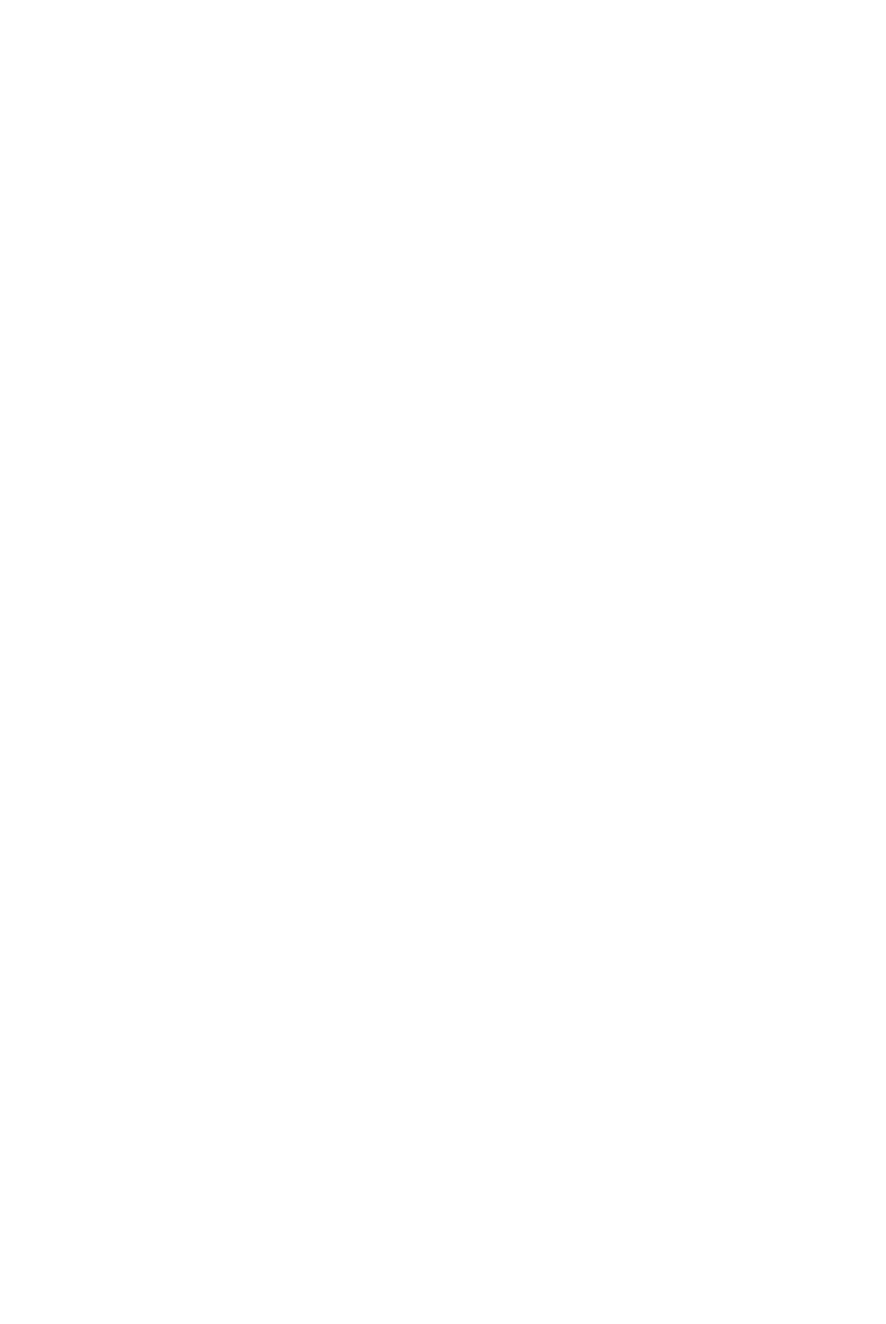
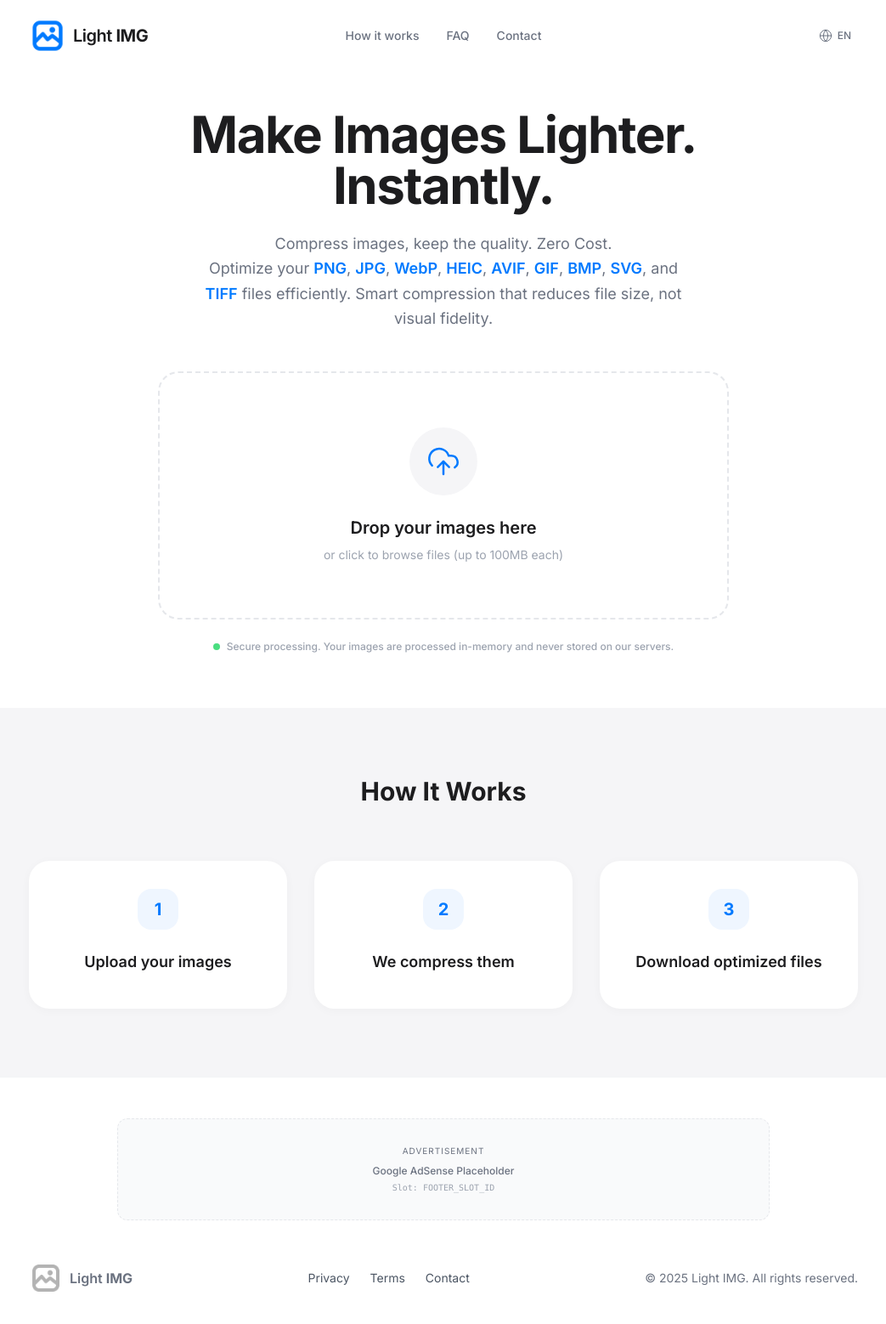
Before and after one commit to adriancantero-stack/lightimg-app, a React (Vite) app: page /en in a window 1280 px wide. Before the commit this address had no page. Shown: the top 1558 px of the page at 85% size, without its empty margins (118-1161 px from the left). Before the commit the page ends 800 px from the top, so only its background shows below. Built offline with nearby package versions, Linux system fonts and the light colour scheme.

Commit message:
feat: implement international SEO routing (/:lang)

```diff
--- a/App.tsx
+++ b/App.tsx
@@ -1,5 +1,6 @@
-import React, { Suspense } from 'react';
-import { BrowserRouter as Router, Routes, Route } from 'react-router-dom';
+import React, { Suspense, useEffect } from 'react';
+import { BrowserRouter as Router, Routes, Route, Navigate, useParams, useLocation, useNavigate } from 'react-router-dom';
+import { useTranslation } from 'react-i18next';
 import { LoaderIcon } from './components/Icons';
 
 // Lazy load pages for better performance
@@ -16,10 +17,52 @@ const LoadingFallback = () => (
   </div>
 );
 
+// Wrapper to handle language based on URL
+const LanguageWrapper = ({ children }: { children: React.ReactNode }) => {
+  const { lang } = useParams();
+  const { i18n } = useTranslation();
+  const navigate = useNavigate();
+  const location = useLocation();
+
+  useEffect(() => {
+    const supportedLangs = ['en', 'es', 'pt'];
+
+    if (lang && supportedLangs.includes(lang)) {
+      if (i18n.language !== lang) {
+        i18n.changeLanguage(lang);
+      }
+    } else {
+      // Invalid language or root path, redirect to default or detected
+      const detectedLang = i18n.language.split('-')[0];
+      const targetLang = supportedLangs.includes(detectedLang) ? detectedLang : 'en';
+      // Preserve the rest of the path if it exists, otherwise go to root of target lang
+      // But since this wrapper is inside /:lang, we might be here due to a catch-all or direct access
+      // For simplicity in this step, we'll handle the root redirect in the main Routes
+    }
+  }, [lang, i18n, navigate, location]);
+
+  return <>{children}</>;
+};
+
+// Component to handle root redirection
+const RootRedirect = () => {
+  const { i18n } = useTranslation();
+  const supportedLangs = ['en', 'es', 'pt'];
+  const detectedLang = i18n.language.split('-')[0];
+  const targetLang = supportedLangs.includes(detectedLang) ? detectedLang : 'en';
+
+  return <Navigate to={`/${targetLang}`} replace />;
+};
+
 const App: React.FC = () => {
   return (
     <Router>
       <Suspense fallback={<LoadingFallback />}>
+        <Routes>
+          <Route path="/" element={<RootRedirect />} />
+
+          <Route path="/:lang/*" element={
+            <LanguageWrapper>
               <Routes>
                 <Route path="/" element={<HomePage />} />
                 <Route path="/how-it-works" element={<HowItWorksPage />} />
@@ -27,6 +70,13 @@ const App: React.FC = () => {
                 <Route path="/privacy" element={<PrivacyPage />} />
                 <Route path="/terms" element={<TermsPage />} />
                 <Route path="/contact" element={<ContactPage />} />
+                <Route path="*" element={<Navigate to="/" replace />} />
+              </Routes>
+            </LanguageWrapper>
+          } />
+
+          {/* Catch all for non-lang paths, redirect to root which then redirects to lang */}
+          <Route path="*" element={<Navigate to="/" replace />} />
         </Routes>
       </Suspense>
     </Router>
--- a/components/Footer.tsx
+++ b/components/Footer.tsx
@@ -4,8 +4,10 @@ import { Link } from 'react-router-dom';
 import AdUnit from './AdUnit';
 
 const Footer: React.FC = () => {
-  const { t } = useTranslation();
+  const { t, i18n } = useTranslation();
   const currentYear = new Date().getFullYear();
+  const currentLang = i18n.language.split('-')[0];
+  const getPath = (path: string) => `/${currentLang}${path}`;
 
   return (
     <footer className="bg-white border-t border-gray-100 py-12">
@@ -20,9 +22,9 @@ const Footer: React.FC = () => {
           </div>
 
           <div className="flex gap-6 text-sm text-gray-600">
-            <Link to="/privacy" className="hover:text-apple-dark transition-colors">{t('footer.privacy')}</Link>
-            <Link to="/terms" className="hover:text-apple-dark transition-colors">{t('footer.terms')}</Link>
-            <Link to="/contact" className="hover:text-apple-dark transition-colors">{t('header.contact')}</Link>
+            <Link to={getPath('/privacy')} className="hover:text-apple-dark transition-colors">{t('footer.privacy')}</Link>
+            <Link to={getPath('/terms')} className="hover:text-apple-dark transition-colors">{t('footer.terms')}</Link>
+            <Link to={getPath('/contact')} className="hover:text-apple-dark transition-colors">{t('header.contact')}</Link>
           </div>
 
           <div className="text-sm text-gray-500">
--- a/components/Header.tsx
+++ b/components/Header.tsx
@@ -1,6 +1,6 @@
 import React, { useState, useEffect, useRef } from 'react';
 import { useTranslation } from 'react-i18next';
-import { Link } from 'react-router-dom';
+import { Link, useNavigate, useLocation } from 'react-router-dom';
 import { GlobeIcon } from './Icons';
 
 const Header: React.FC = () => {
@@ -9,6 +9,8 @@ const Header: React.FC = () => {
   const [isLangOpen, setIsLangOpen] = useState(false);
   const [isMobileMenuOpen, setIsMobileMenuOpen] = useState(false);
   const langMenuRef = useRef<HTMLDivElement>(null);
+  const navigate = useNavigate();
+  const location = useLocation();
 
   useEffect(() => {
     const handleScroll = () => {
@@ -30,11 +32,28 @@ const Header: React.FC = () => {
   }, []);
 
   const changeLanguage = (lang: string) => {
-    i18n.changeLanguage(lang);
+    // Navigate to the same path but with the new language
+    const currentPath = location.pathname;
+    const segments = currentPath.split('/').filter(Boolean);
+
+    // If the first segment is a language code, replace it
+    if (['en', 'es', 'pt'].includes(segments[0])) {
+      segments[0] = lang;
+    } else {
+      // Otherwise prepend it (shouldn't happen with new routing but safe fallback)
+      segments.unshift(lang);
+    }
+
+    const newPath = `/${segments.join('/')}`;
+    navigate(newPath);
     setIsLangOpen(false);
   };
 
-  const currentLang = i18n.language.split('-')[0].toUpperCase();
+  const currentLang = i18n.language.split('-')[0];
+  const displayLang = currentLang.toUpperCase();
+
+  // Helper to get localized path
+  const getPath = (path: string) => `/${currentLang}${path}`;
 
   return (
     <header
@@ -46,7 +65,7 @@ const Header: React.FC = () => {
       <div className="max-w-5xl mx-auto px-6 flex items-center justify-between relative">
         {/* Logo - Left */}
         <div className="flex items-center gap-2 z-20">
-          <Link to="/" className="flex items-center gap-2">
+          <Link to={getPath('/')} className="flex items-center gap-2">
             <img src="/logo.png" alt="Light IMG Logo" className="h-11 w-auto" width="44" height="44" />
             <span className="font-semibold text-xl tracking-tight text-apple-dark">Light <span className="font-extrabold">IMG</span></span>
           </Link>
@@ -54,9 +73,9 @@ const Header: React.FC = () => {
 
         {/* Navigation - Centered */}
         <nav className="hidden md:flex items-center gap-8 absolute left-1/2 top-1/2 -translate-x-1/2 -translate-y-1/2">
-          <Link to="/how-it-works" className="text-sm font-medium text-gray-500 hover:text-apple-dark transition-colors">{t('header.howItWorks')}</Link>
-          <Link to="/faq" className="text-sm font-medium text-gray-500 hover:text-apple-dark transition-colors">{t('header.faq')}</Link>
-          <Link to="/contact" className="text-sm font-medium text-gray-500 hover:text-apple-dark transition-colors">{t('header.contact')}</Link>
+          <Link to={getPath('/how-it-works')} className="text-sm font-medium text-gray-500 hover:text-apple-dark transition-colors">{t('header.howItWorks')}</Link>
+          <Link to={getPath('/faq')} className="text-sm font-medium text-gray-500 hover:text-apple-dark transition-colors">{t('header.faq')}</Link>
+          <Link to={getPath('/contact')} className="text-sm font-medium text-gray-500 hover:text-apple-dark transition-colors">{t('header.contact')}</Link>
         </nav>
 
         {/* Right Side - Language & Mobile Menu */}
@@ -68,19 +87,19 @@ const Header: React.FC = () => {
               className="flex items-center gap-1.5 text-gray-500 hover:text-apple-dark transition-colors px-2 py-1 rounded-lg hover:bg-gray-50"
             >
               <GlobeIcon className="w-4 h-4" />
-              <span className="text-xs font-medium">{currentLang}</span>
+              <span className="text-xs font-medium">{displayLang}</span>
             </button>
 
             {isLangOpen && (
               <div className="absolute right-0 top-full mt-2 w-32 bg-white rounded-xl shadow-lg border border-gray-100 py-1 overflow-hidden animate-fade-in">
                 <button onClick={() => changeLanguage('en')} className="w-full text-left px-4 py-2 text-sm text-gray-600 hover:bg-gray-50 hover:text-apple-dark transition-colors flex items-center justify-between">
-                  English {currentLang === 'EN' && <span className="text-apple-blue">•</span>}
+                  English {displayLang === 'EN' && <span className="text-apple-blue">•</span>}
                 </button>
                 <button onClick={() => changeLanguage('es')} className="w-full text-left px-4 py-2 text-sm text-gray-600 hover:bg-gray-50 hover:text-apple-dark transition-colors flex items-center justify-between">
-                  Español {currentLang === 'ES' && <span className="text-apple-blue">•</span>}
+                  Español {displayLang === 'ES' && <span className="text-apple-blue">•</span>}
                 </button>
                 <button onClick={() => changeLanguage('pt')} className="w-full text-left px-4 py-2 text-sm text-gray-600 hover:bg-gray-50 hover:text-apple-dark transition-colors flex items-center justify-between">
-                  Português {currentLang === 'PT' && <span className="text-apple-blue">•</span>}
+                  Português {displayLang === 'PT' && <span className="text-apple-blue">•</span>}
                 </button>
               </div>
             )}
@@ -105,21 +124,21 @@ const Header: React.FC = () => {
         <div className="md:hidden absolute top-full left-0 right-0 bg-white border-b border-gray-100 shadow-lg animate-fade-in">
           <nav className="flex flex-col p-4">
             <Link
-              to="/how-it-works"
+              to={getPath('/how-it-works')}
               className="py-3 px-4 text-gray-600 hover:bg-gray-50 rounded-lg hover:text-apple-dark transition-colors font-medium"
               onClick={() => setIsMobileMenuOpen(false)}
             >
               {t('header.howItWorks')}
             </Link>
             <Link
-              to="/faq"
+              to={getPath('/faq')}
               className="py-3 px-4 text-gray-600 hover:bg-gray-50 rounded-lg hover:text-apple-dark transition-colors font-medium"
               onClick={() => setIsMobileMenuOpen(false)}
             >
               {t('header.faq')}
             </Link>
             <Link
-              to="/contact"
+              to={getPath('/contact')}
               className="py-3 px-4 text-gray-600 hover:bg-gray-50 rounded-lg hover:text-apple-dark transition-colors font-medium"
               onClick={() => setIsMobileMenuOpen(false)}
             >
```
Lines whose indentation alone changed are shown as unchanged.
